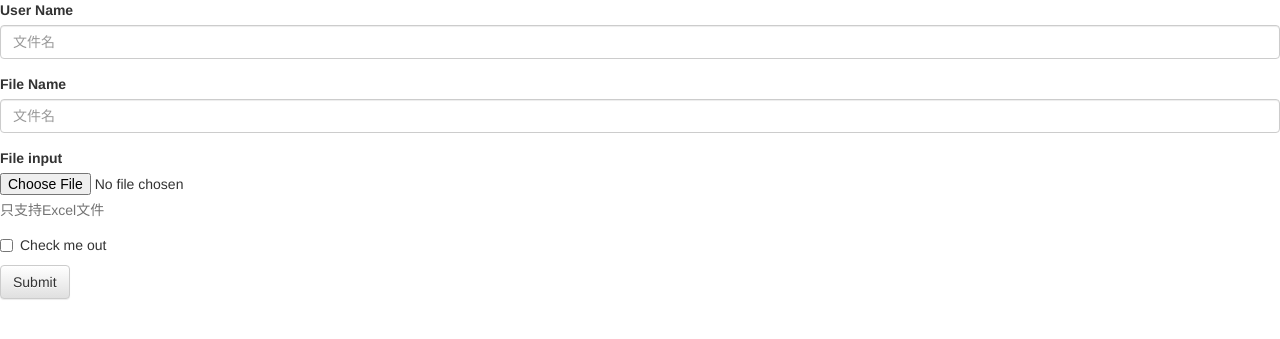
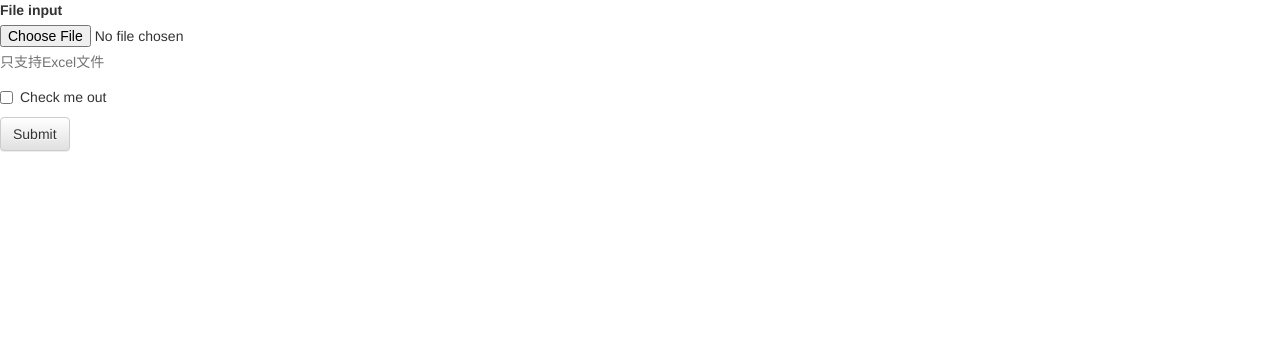
Before and after one commit to tao625/wechatRecruit, a Django app: template templates/upload_excel.html in a window 1280 px wide. Shown: the top 339 px of the page. Run offline with Django 3.2, Linux system fonts and the light colour scheme; the template is opened without the code that fills it, so the values that code supplies are empty; parts of the project's set-up code (start-up, migrations or seed data) failed here and were passed over.

Commit message:
feat: 优化上传

```diff
--- a/apps/recruit/views/files.py
+++ b/apps/recruit/views/files.py
@@ -16,9 +16,8 @@ class FileView(GenericViewSet, mixins.CreateModelMixin, mixins.ListModelMixin, m
     queryset = models.UploadFile.objects
 
     def create(self, request, **kwargs):
-        create_by = request.data.get('create_by')
-        user_obj = models.User.objects.get(username=create_by)
-        request.data['create_by'] = user_obj.id
+        request.data['create_by'] = request.user.id
+        request.data['name'] = request.FILES['file'].name
         serializer = self.get_serializer(data=request.data)
         serializer.is_valid(raise_exception=True)
         obj = serializer.save()
--- a/templates/upload_excel.html
+++ b/templates/upload_excel.html
@@ -26,14 +26,6 @@
 <form action="/recruit/file/" method="post" enctype="multipart/form-data">
     {% csrf_token %}
     <div class="form-group">
-        <label for="exampleInputEmail1">User Name</label>
-        <input type="input" class="form-control" id="exampleInputEmail1" placeholder="文件名" name="create_by">
-    </div>
-    <div class="form-group">
-        <label for="exampleInputEmail1">File Name</label>
-        <input type="input" class="form-control" id="exampleInputEmail1" placeholder="文件名" name="name">
-    </div>
-    <div class="form-group">
         <label for="exampleInputFile">File input</label>
         <input type="file" id="exampleInputFile" name="file">
         <p class="help-block">只支持Excel文件</p>
```
